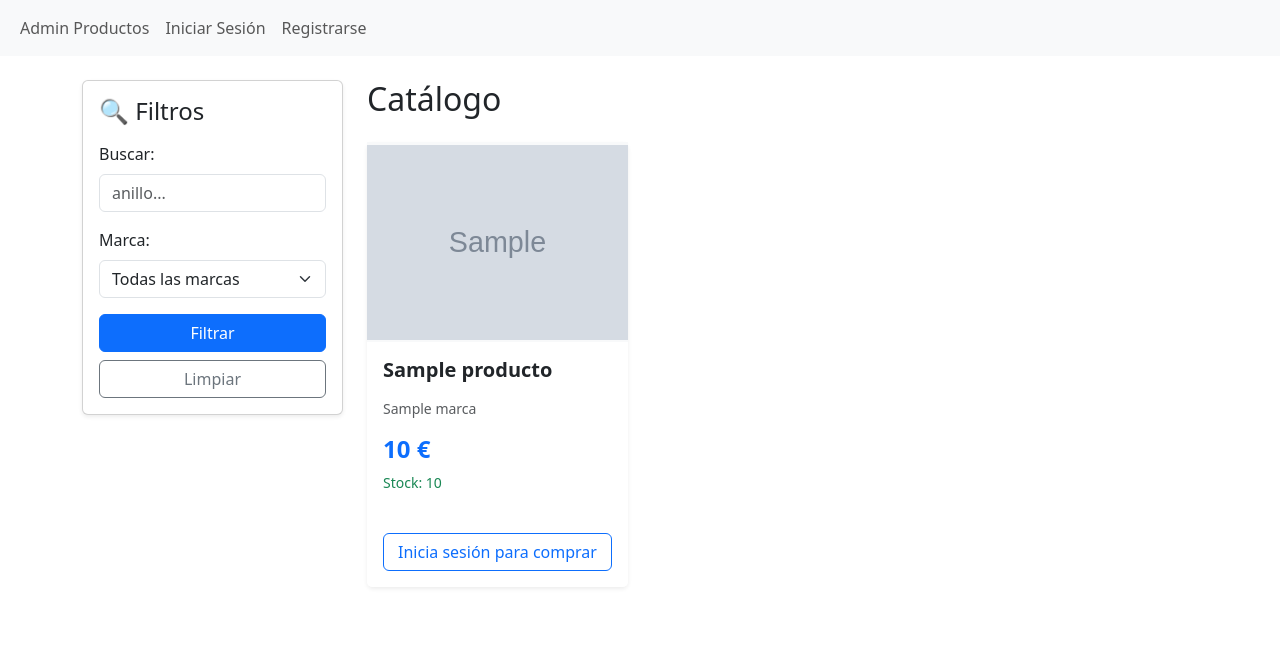
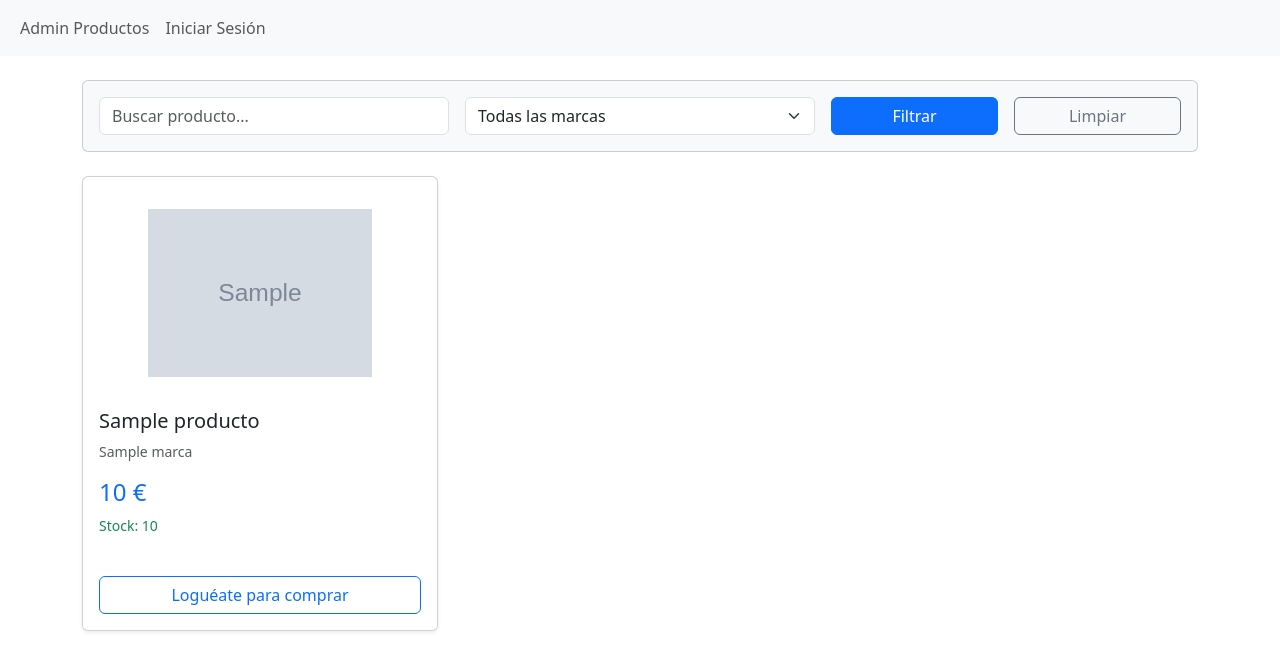
Before and after one commit to xdojebal477-hub/tiendavirtual26, a Django app: template tienda/templates/tienda/tienda_productos.html in a window 1280 px wide. Shown: the top 671 px of the page. Run offline with Django 3.2, Linux system fonts and the light colour scheme; the template is opened without the code that fills it: most values are stand-ins (such as "Sample title", 1, 10 or a date in 2020); grey boxes marked "Sample" are stand-in pictures.

Commit message:
checkout impllmentado con CreateView y template

```diff
--- a/tienda/models.py
+++ b/tienda/models.py
@@ -46,7 +46,7 @@ class Compra(models.Model):
     unidades = models.PositiveIntegerField()
     fecha = models.DateTimeField(auto_now_add=True)
     importe = models.IntegerField()
-    iva = models.DecimalField(default=0.21, decimal_places=2, max_digits=2)
+    iva = models.DecimalField(default=0.21, decimal_places=2, max_digits=10)
 
     def __str__(self):
         return f'{self.usuario} - {self.fecha}'
--- a/tienda/templates/tienda/base.html
+++ b/tienda/templates/tienda/base.html
@@ -29,7 +29,7 @@
                 {% endif %}
             {% else %}
                 <li class="nav-item"><a class="nav-link" href="{% url 'login' %}">Iniciar Sesión</a></li>
-                <li class="nav-item"><a class="nav-link" href="{% url 'registro' %}">Registrarse</a></li>
+
             {% endif %}
         </ul>
     </div>
--- a/tienda/templates/tienda/tienda_productos.html
+++ b/tienda/templates/tienda/tienda_productos.html
@@ -2,18 +2,13 @@
 
 {% block contenido %}
 <div class="container mt-4">
-    <div class="row">
-        <div class="col-md-3 mb-4">
-            <div class="card shadow-sm p-3">
-                <h4 class="mb-3 search">🔍 Filtros</h4>
-                <form method="get">
-                    <div class="mb-3">
-                        <label class="form-label">Buscar:</label>
-                        <input type="text" name="buscar" class="form-control" value="{{ request.GET.buscar|default:'' }}" placeholder="anillo...">
+    <!-- FILTROS -->
+    <div class="card p-3 mb-4 bg-light">
+        <form method="get" class="row g-3 align-items-center">
+            <div class="col-md-4">
+                <input type="text" name="buscar" class="form-control" placeholder="Buscar producto..." value="{{ request.GET.buscar }}">
             </div>
-
-                    <div class="mb-3">
-                        <label class="form-label">Marca:</label>
+            <div class="col-md-4">
                 <select name="marca" class="form-select">
                     <option value="">Todas las marcas</option>
                     {% for marca in marcas %}
@@ -23,66 +18,67 @@
                     {% endfor %}
                 </select>
             </div>
-
-                    <div class="d-grid gap-2">
-                        <button type="submit" class="btn btn-primary">Filtrar</button>
-                        <a href="{% url 'tienda_productos' %}" class="btn btn-outline-secondary">Limpiar</a>
+            <div class="col-md-2">
+                <button type="submit" class="btn btn-primary w-100">Filtrar</button>
+            </div>
+            <div class="col-md-2">
+                 <a href="{% url 'tienda_productos' %}" class="btn btn-outline-secondary w-100">Limpiar</a>
             </div>
         </form>
     </div>
+
+    <!-- LISTADO -->
+    <div class="row row-cols-1 row-cols-md-3 g-4">
+        {% for producto in productos %}
+            <div class="col">
+                <div class="card h-100 shadow-sm">
+                    <div class="card-header bg-transparent border-0 text-end">
+                        {% if producto.vip %}
+                            <span class="badge bg-warning text-dark">VIP</span>
+                        {% endif %}
                     </div>
 
-        <div class="col-md-9">
-            <h2 class="mb-4">Catálogo</h2>
-            <div class="row row-cols-1 row-cols-md-2 row-cols-lg-3 g-4">
-                {% for producto in productos %}
-                    <div class="col">
-                        <div class="card h-100 shadow-sm border-0">
-                            <div class="bg-light d-flex align-items-center justify-content-center" style="height: 200px; overflow: hidden;">
+                    <!-- Imagen -->
+                    <div class="text-center p-3" style="height: 200px;">
                         {% if producto.foto %}
-                                    <img src="{{ producto.foto.url }}" class="img-fluid" alt="{{ producto.nombre }}" style="max-height: 100%;">
+                            <img src="{{ producto.foto.url }}" alt="{{ producto.nombre }}" style="max-height: 100%; max-width: 100%;">
                         {% else %}
-                                    <span class="text-muted fs-1">📷</span>
+                            <div class="text-muted h-100 d-flex align-items-center justify-content-center border rounded">
+                                Sin imagen
+                            </div>
                         {% endif %}
                     </div>
 
                     <div class="card-body">
-                                <div class="d-flex justify-content-between align-items-start mb-2">
-                                    <h5 class="card-title fw-bold text-truncate" title="{{ producto.nombre }}">{{ producto.nombre }}</h5>
-                                    {% if producto.vip %}
-                                        <span class="badge bg-warning text-dark" title="Producto VIP">⭐</span>
+                        <h5 class="card-title">{{ producto.nombre }}</h5>
+                        <p class="card-text text-muted small">{{ producto.marca.nombre }}</p>
+                        <h4 class="text-primary">{{ producto.precio }} €</h4>
+
+                        {% if producto.unidades > 0 %}
+                            <p class="text-success small">Stock: {{ producto.unidades }}</p>
+                        {% else %}
+                            <p class="text-danger small">Agotado</p>
                         {% endif %}
-                                </div>
-                                <p class="card-text text-muted small">{{ producto.marca.nombre }}</p>
-                                <h4 class="text-primary fw-bold">{{ producto.precio }} €</h4>
-
-                                <p class="small {% if producto.unidades > 0 %}text-success{% else %}text-danger{% endif %}">
-                                    {% if producto.unidades > 0 %}Stock: {{ producto.unidades }}{% else %}Agotado{% endif %}
-                                </p>
                     </div>
 
                     <div class="card-footer bg-white border-0 pb-3">
-                                <div class="d-grid">
                         {% if user.is_authenticated %}
                             {% if producto.unidades > 0 %}
-                                            <a href="{% url 'checkout' producto.pk %}" class="btn btn-primary">Comprar</a>
+                                <a href="{% url 'checkout' producto.pk %}" class="btn btn-success w-100">Comprar Ahora</a>
                             {% else %}
-                                            <button class="btn btn-secondary" disabled>Sin Stock</button>
+                                <button class="btn btn-secondary w-100" disabled>Sin Stock</button>
                             {% endif %}
                         {% else %}
-                                        <a href="{% url 'login' %}?next={{ request.path }}" class="btn btn-outline-primary">Inicia sesión para comprar</a>
+                            <a href="{% url 'login' %}?next={{ request.path }}" class="btn btn-outline-primary w-100">Loguéate para comprar</a>
                         {% endif %}
                     </div>
                 </div>
             </div>
-                    </div>
         {% empty %}
-                    <div class="col-12 text-center p-5">
-                        <p class="text-muted fs-4">No se encontraron productos con esos filtros.</p>
+            <div class="col-12">
+                <p class="alert alert-warning">No se encontraron productos.</p>
             </div>
         {% endfor %}
     </div>
 </div>
-    </div>
-</div>
 {% endblock %}
--- a/tienda/views.py
+++ b/tienda/views.py
@@ -90,7 +90,7 @@ class CheckoutProducto(CreateView):
         compra.producto = producto
         compra.usuario = self.request.user
         compra.importe = producto.precio * unidades
-        compra.iva = compra.importe * 0.21
+        compra.iva = compra.importe * Decimal('0.21')
 
         producto.unidades -= unidades
         producto.save()
```
Also changed, not shown: tienda/templates/tienda/checkout.html (+67 -0 lines), db.sqlite3, productos/61PkMeoXFoL._AC_UF8941000_QL80_.jpg (added), productos/hidro.jpg (added), tienda/migrations/0002_alter_compra_iva.py (added). Lines whose indentation alone changed are shown as unchanged.
